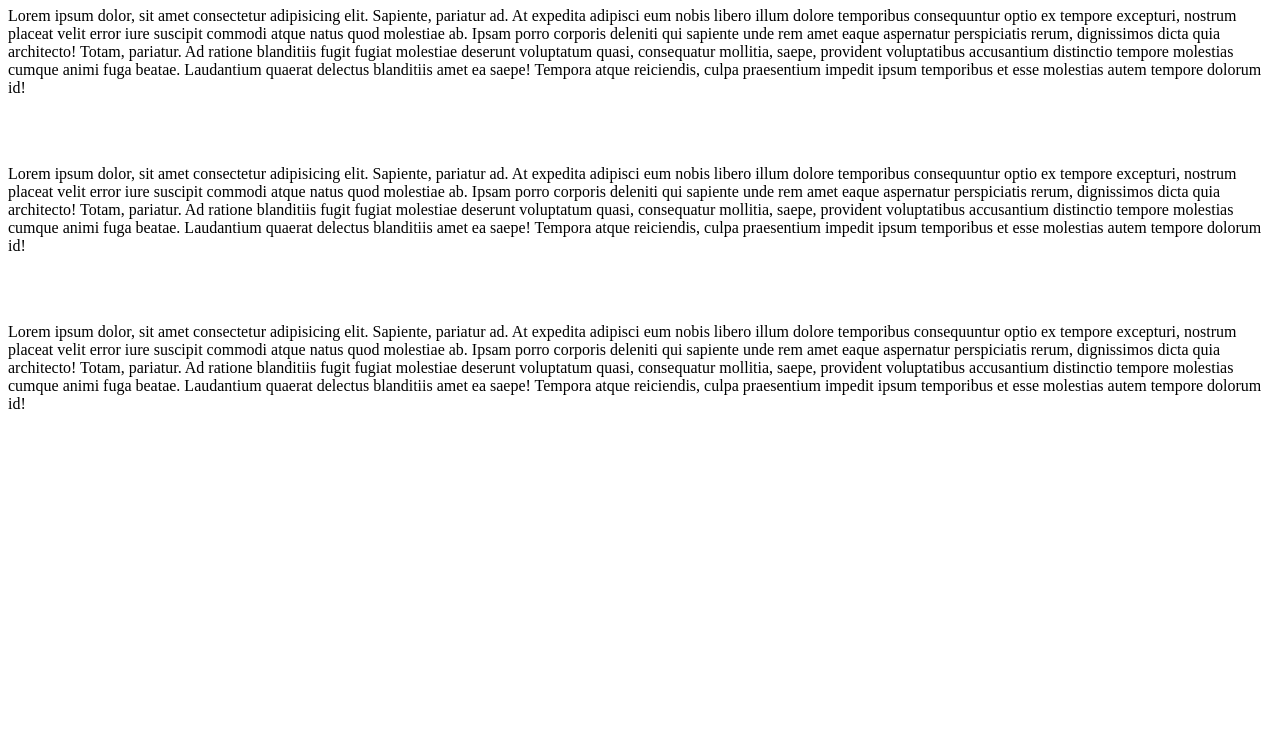
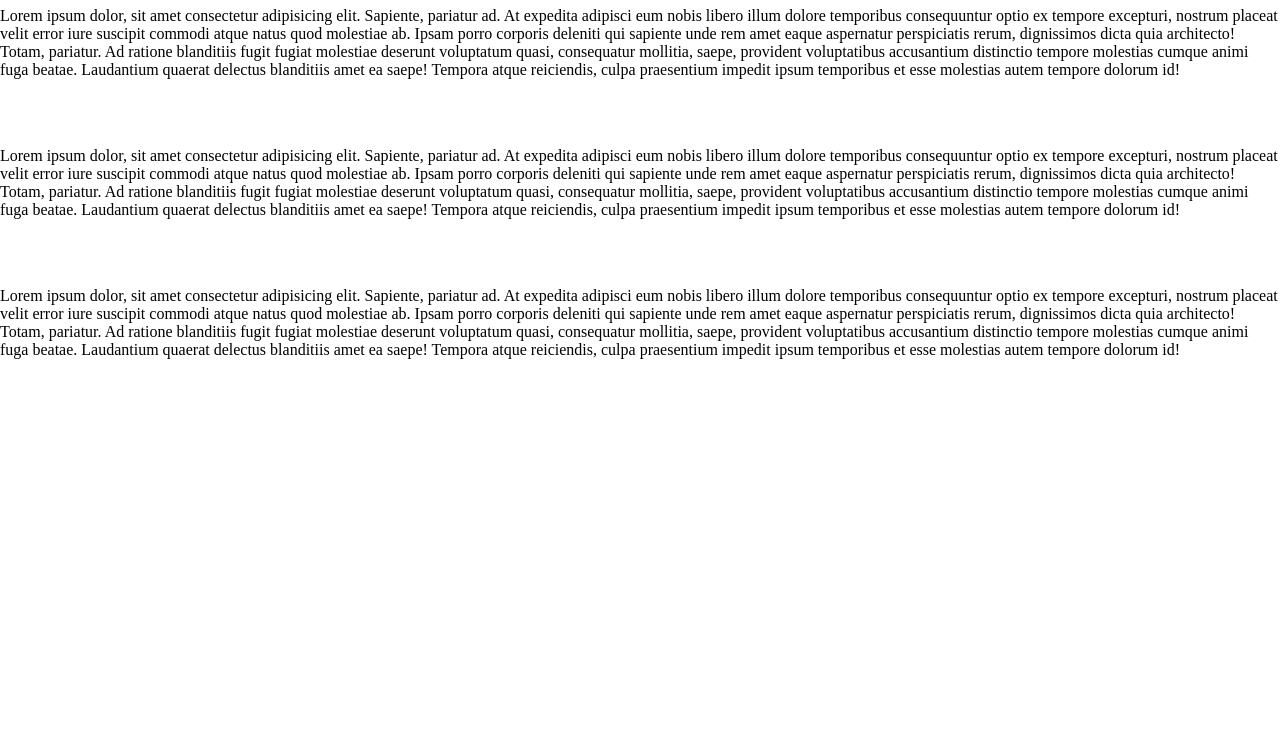
Before and after one commit to Arkad-baby/testingPractise, a plain HTML site: page index.html in a window 1280 px wide. Shown: the part 73-821 px from the top of the page. Before the commit the page ends 800 px from the top, so only its background shows below. Drawn offline with Linux system fonts and the light colour scheme.

Commit message:
sanchai xuu.

```diff
--- a/index.html
+++ b/index.html
@@ -5,7 +5,9 @@
     <meta http-equiv="X-UA-Compatible" content="IE=edge">
     <meta name="viewport" content="width=device-width, initial-scale=1.0">
     <title>Document</title>
+    <link rel="stylesheet" href="style.css">
 </head>
+
 <body>
     <header><h1>Welcome All</h1></header>
     <p>Lorem ipsum dolor, sit amet consectetur adipisicing elit. Sapiente, pariatur ad. At expedita adipisci eum nobis libero illum dolore temporibus consequuntur optio ex tempore excepturi, nostrum placeat velit error iure suscipit commodi atque natus quod molestiae ab. Ipsam porro corporis deleniti qui sapiente unde rem amet eaque aspernatur perspiciatis rerum, dignissimos dicta quia architecto! Totam, pariatur. Ad ratione blanditiis fugit fugiat molestiae deserunt voluptatum quasi, consequatur mollitia, saepe, provident voluptatibus accusantium distinctio tempore molestias cumque animi fuga beatae. Laudantium quaerat delectus blanditiis amet ea saepe! Tempora atque reiciendis, culpa praesentium impedit ipsum temporibus et esse molestias autem tempore dolorum id!</p>
--- /dev/null
+++ b/style.css
@@ -0,0 +1,7 @@
+body{
+    box-sizing: border-box;
+    height: 100vh;
+    width: 100vw;
+    margin: 0;
+    padding: 0;
+}
```
